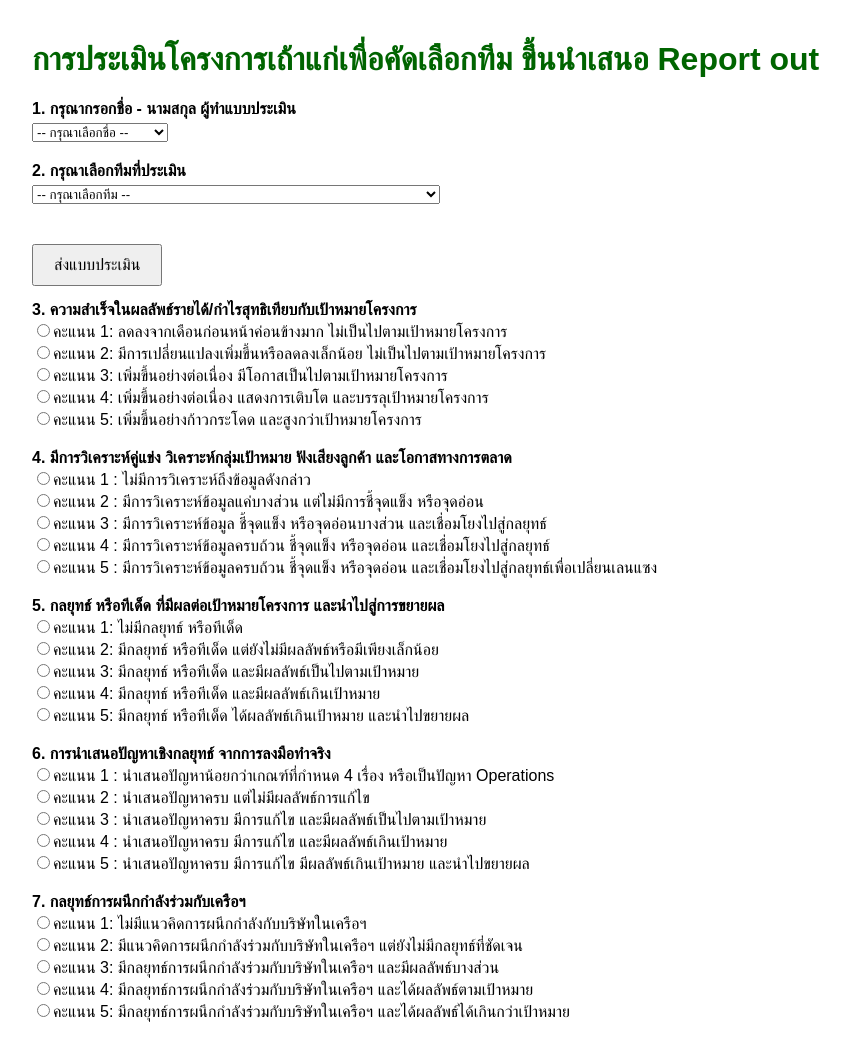
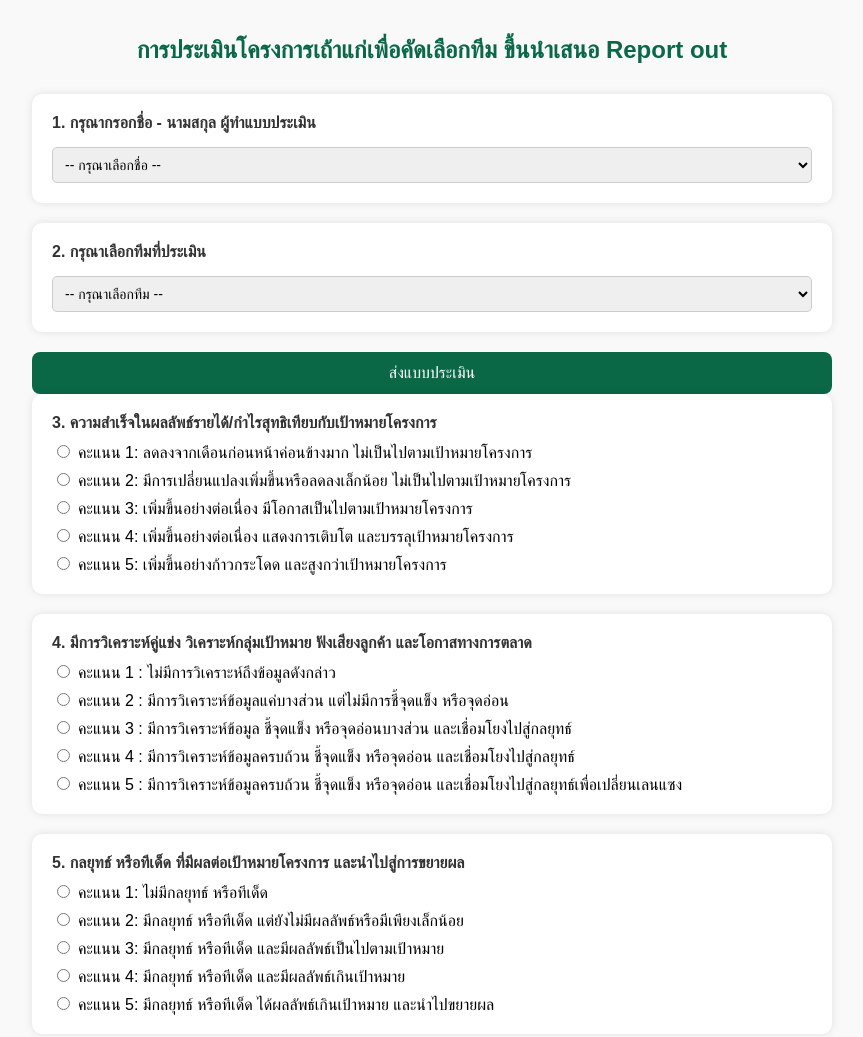
Before and after one commit to Bankzstk/Test212224, a plain HTML site: page index.html in a window 1280 px wide. Shown: the top 1037 px of the page, without its empty margins (208-1071 px from the left). Drawn offline with Linux system fonts and the light colour scheme.

Commit message:
index.html

```diff
--- a/index.html
+++ b/index.html
@@ -10,27 +10,65 @@
     max-width: 800px;
     margin: auto;
     padding: 20px;
+    background: #f9f9f9;
   }
+
   h1 {
-      color: darkgreen;
+    color: #0a6847;
+    font-size: 24px;
+    text-align: center;
+    margin-bottom: 30px;
   }
+
+  .question {
+    background: white;
+    padding: 20px;
+    border-radius: 10px;
+    box-shadow: 0 0 8px rgba(0, 0, 0, 0.1);
+    margin-bottom: 20px;
+  }
+
   label {
     display: block;
-      margin-top: 15px;
+    margin-bottom: 10px;
     font-weight: bold;
+    color: #333;
   }
-    select, input[type="radio"] {
+
+  select {
+    width: 100%;
+    padding: 8px;
+    font-size: 14px;
     margin-top: 5px;
+    border-radius: 5px;
+    border: 1px solid #ccc;
   }
-    .question {
-      margin-bottom: 20px;
+
+  .question div {
+    margin-top: 8px;
   }
+
+  input[type="radio"] {
+    margin-right: 8px;
+  }
+
   .submit-btn {
-      margin-top: 20px;
-      padding: 10px 20px;
+    display: block;
+    width: 100%;
+    padding: 12px;
+    background: #0a6847;
+    color: white;
     font-size: 16px;
+    border: none;
+    border-radius: 8px;
+    cursor: pointer;
+  }
+
+  .submit-btn:hover {
+    background: #09533b;
   }
 </style>
+
 </head>
 <body>
   <h1>การประเมินโครงการเถ้าแก่เพื่อคัดเลือกทีม ขึ้นนำเสนอ Report out</h1>
```
Lines whose indentation alone changed are shown as unchanged.
